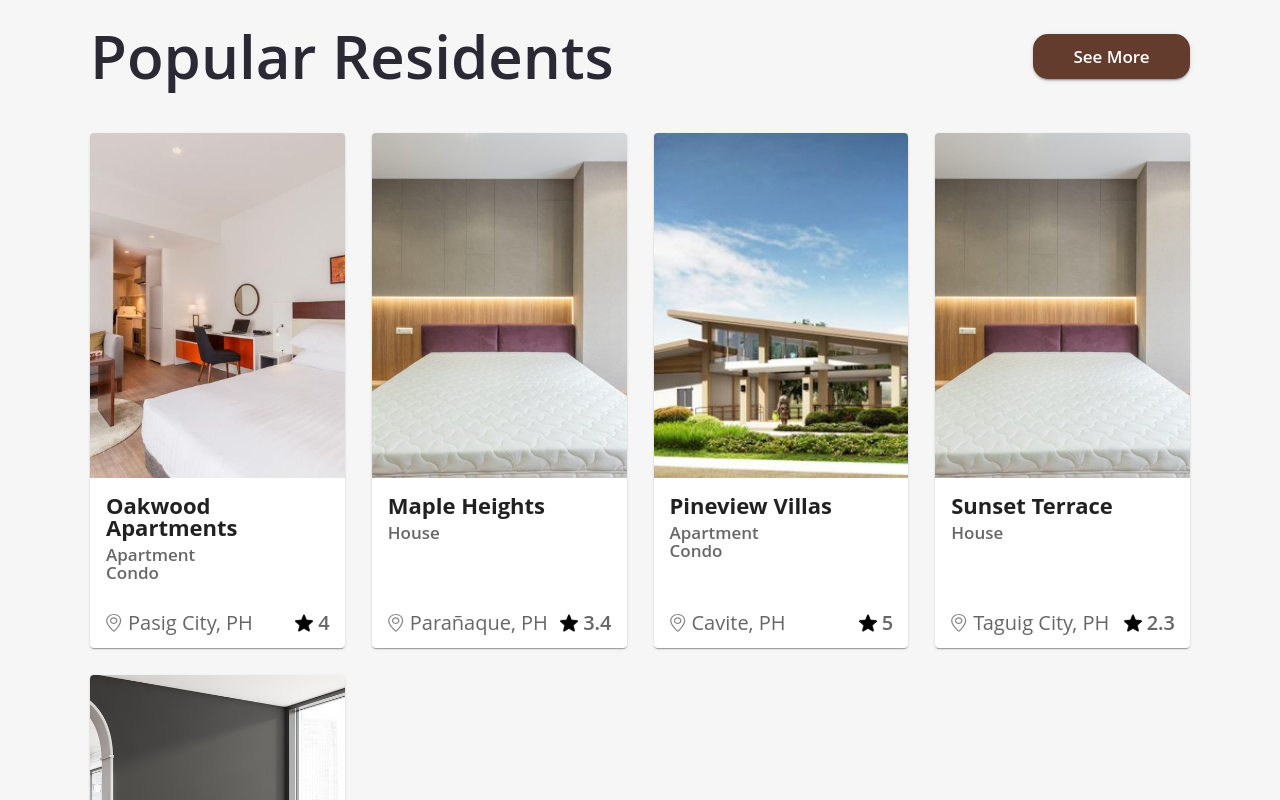
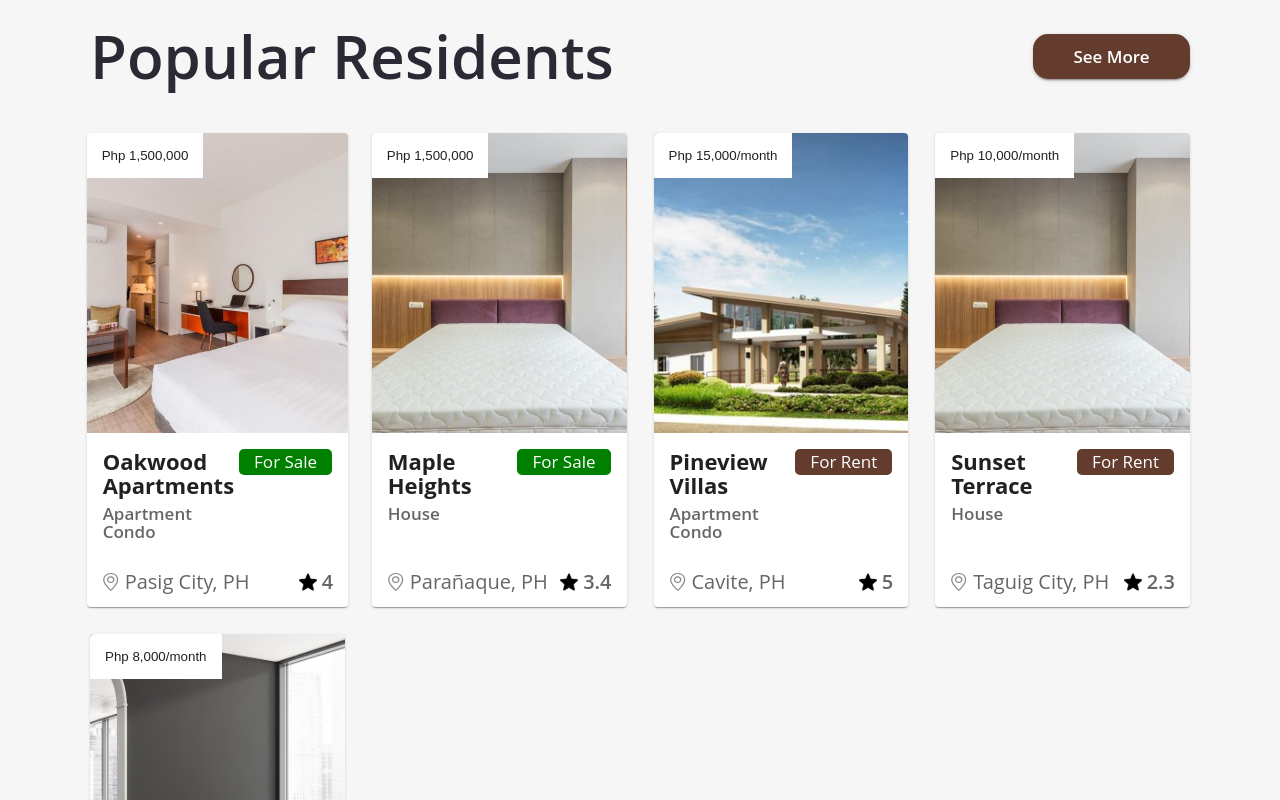
Before and after one commit to JayCabasag/home-ph, a Next.js app: page / in a window 1280 px wide. Shown: the part 2340-3140 px from the top of the page. Built offline with nearby package versions, Linux system fonts and the light colour scheme.

Commit message:
Added price on card

```diff
--- a/src/components/cards/ResidentCard.tsx
+++ b/src/components/cards/ResidentCard.tsx
@@ -7,6 +7,7 @@ import { useState } from 'react'
 import { Button, CardActionArea, CardActions, useMediaQuery, Box } from '@mui/material';
 import Image from 'next/image';
 import Sidebar from '@/containers/sidebar/Sidebar';
+import { COLORS, PropertyCategory } from '@/utils/app_constants';
 
 interface ResidentCardProps {
     property: any
@@ -15,7 +16,9 @@ interface ResidentCardProps {
 export default function ResidentCard({ property }: ResidentCardProps) {
   const isMobileScreen = useMediaQuery('(max-width: 768px)');
   const [showSidebar, setShowSidebar] = useState<boolean>(false)
-
+  const propertyCategory = property.category
+  const isForRent = propertyCategory === PropertyCategory.FOR_RENT
+  const isForSale = propertyCategory === PropertyCategory.FOR_SALE
   const handleToggleSidebar = () => {
     setShowSidebar(prevState => !prevState)
   }
@@ -23,15 +26,35 @@ export default function ResidentCard({ property }: ResidentCardProps) {
   return (
     <Card sx={{ maxWidth: 380, height: '100%', display: 'flex', flexDirection: 'column'}}>
       <Sidebar property={property} open={showSidebar} handleToggleSidebar={handleToggleSidebar}/>
-      <CardActionArea sx={{flex: 1}} onClick={handleToggleSidebar}>
+      <CardActionArea sx={{flex: 1, position: 'relative'}} onClick={handleToggleSidebar}>
+        <Box
+          sx={{
+          position: 'absolute',
+          backgroundColor: '#FFFFFF',
+          padding: { xs: '5px',sm: '5px', md: '13px', lg: '15px' }
+          }}
+
+        >
+          {isForRent && `Php ${Number(property.price.amount).toLocaleString()}/${property.price.type}`}
+          {isForSale && `Php ${Number(property.price.amount).toLocaleString()}`}
+        </Box>
         <CardMedia
           component="img"
-          height={isMobileScreen ? '200px' : '345px'}
+          height={isMobileScreen ? '180px' : '300px'}
           width={isMobileScreen ? '200px' : '345px'}
           image={property.mainImage}
-          alt="green iguana"
+          alt="house"
         />
         <CardContent sx={{height: '100%' }}>
+          <Box
+            sx={{
+              width: '100%',
+              display: 'flex',
+              justifyContent: 'space-between',
+              alignItems: 'flex-start',
+              gap: '5px'
+            }}
+          >
             <Typography
               gutterBottom
               component="div"
@@ -39,13 +62,28 @@ export default function ResidentCard({ property }: ResidentCardProps) {
                   fontFamily: 'Inter',
                   fontSize: { xs: '14px', sm: '15px', md: '17px', lg: '22px' },
                   fontWeight: 700,
-                lineHeight: { xs: '14px', sm: '15px', md: '17px', lg: '22px' },
+                  lineHeight: { xs: '16px', sm: '17px', md: '19px', lg: '24px' },
                   letterSpacing: '0em',
                   textAlign: 'left',
                 }}
             >
               {property.name}
             </Typography>
+            <Typography
+              sx={{
+                fontSize: { xs: '11px', sm: '11px', md: '14px', lg: '17px' },
+                backgroundColor: isForSale ? 'green'  : COLORS.BROWN,
+                minWidth: 'max-content',
+                color: COLORS.WHITE,
+                paddingX: { xs: '5px', sm: '5px', md: '15px', lg: '15px' },
+                borderRadius: '5px',
+                textTransform: 'capitalize'
+              }}
+            >
+              {isForRent && 'For rent'}
+              {isForSale && 'For sale'}
+            </Typography>
+          </Box>
           <Box>
            {property.type.map((type: string, index: number) => {
                 return (
--- a/src/utils/app_constants.ts
+++ b/src/utils/app_constants.ts
@@ -22,3 +22,8 @@ export const GOOGLE_DOCS_PLAYER = 'http://docs.google.com/gview?embedded=true&ur
 
 export const MD_NAVBAR_HEIGHT = '80px'
 export const XS_NAVBAR_HEIGHT = '65px'
+
+export enum PropertyCategory {
+    FOR_RENT = 'for-rent',
+    FOR_SALE = 'for-sale'
+}
--- a/src/utils/tests.ts
+++ b/src/utils/tests.ts
@@ -13,6 +13,11 @@ export const properties = [
         back: 'back1.jpg',
         interior: 'interior1.jpg',
         top: 'top1.jpg'
+      },
+      category: 'for-sale',
+      price: {
+        amount: 1500000,
+        type: 'once'
       }
     },
     {
@@ -29,6 +34,11 @@ export const properties = [
         back: 'back2.jpg',
         interior: 'interior2.jpg',
         top: 'top2.jpg'
+      },
+      category: 'for-sale',
+      price: {
+        amount: 1500000,
+        type: 'once'
       }
     },
     {
@@ -45,6 +55,11 @@ export const properties = [
         back: 'back3.jpg',
         interior: 'interior3.jpg',
         top: 'top3.jpg'
+      },
+      category: 'for-rent',
+      price: {
+        amount: 15000,
+        type: 'month'
       }
     },
     {
@@ -61,6 +76,11 @@ export const properties = [
         back: 'back4.jpg',
         interior: 'interior4.jpg',
         top: 'top4.jpg'
+      },
+      category: 'for-rent',
+      price: {
+        amount: 10000,
+        type: 'month'
       }
     },
     {
@@ -77,6 +97,11 @@ export const properties = [
         back: 'back5.jpg',
         interior: 'interior5.jpg',
         top: 'top5.jpg'
+      },
+      category: 'for-rent',
+      price: {
+        amount: 8000,
+        type: 'month'
       }
     }
   ];
```
Lines whose indentation alone changed are shown as unchanged.
